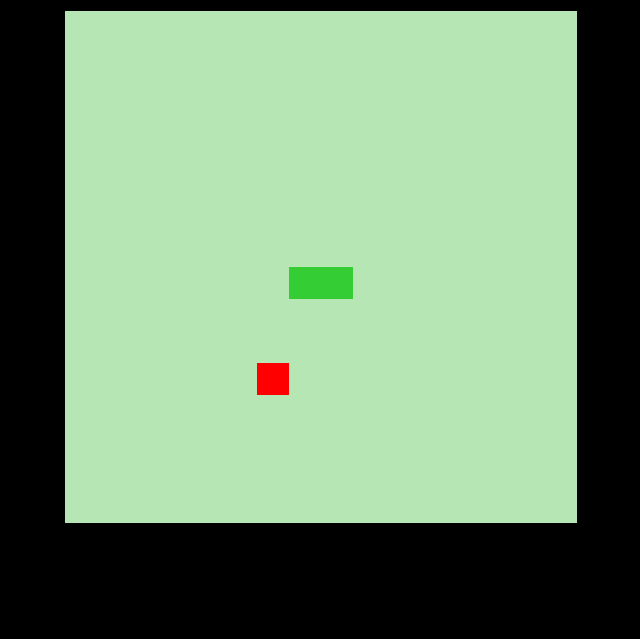
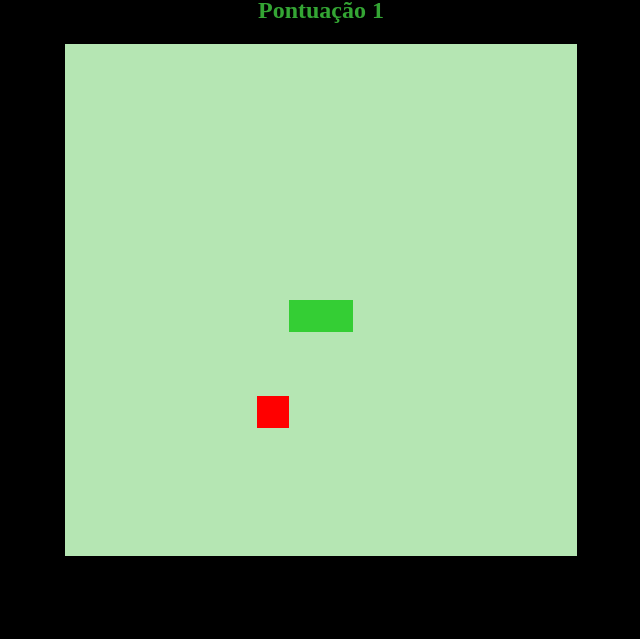
Before and after one commit to GabrielaZanetti/jogo-cobrinha, a plain HTML site: page index.html in a window 1280 px wide. Shown: the part 161-800 px from the top of the page, without its empty margins (295-935 px from the left). Drawn offline with Linux system fonts and the light colour scheme.

Commit message:
inclusao da pontuação e atualizacao do readme

```diff
--- a/index.html
+++ b/index.html
@@ -10,6 +10,7 @@
 </head>
 <body>
     <h1>SNAKE GAME!</h1>
+    <h2>Pontuação <span id="pontos">0</span></h2>
     <canvas id="snake" width="512" height="512"></canvas>
 </body>
 </html>
--- a/script.js
+++ b/script.js
@@ -1,4 +1,5 @@
 let canvas = document.getElementById("snake");
+let pontos = document.getElementById("pontos");
 let context = canvas.getContext("2d");
 let box = 32;
 let snake = [];
@@ -22,6 +23,7 @@ function criarCobrinha (){
         context.fillStyle = "#34CE34";
         context.fillRect(snake[i].x, snake[i].y, box, box);
     }
+    pontos.textContent = snake.length-1;
 }
 
 function drawFood (){
```
Also changed, not shown: game.gif (added), game.png (deleted), 1 other file.
